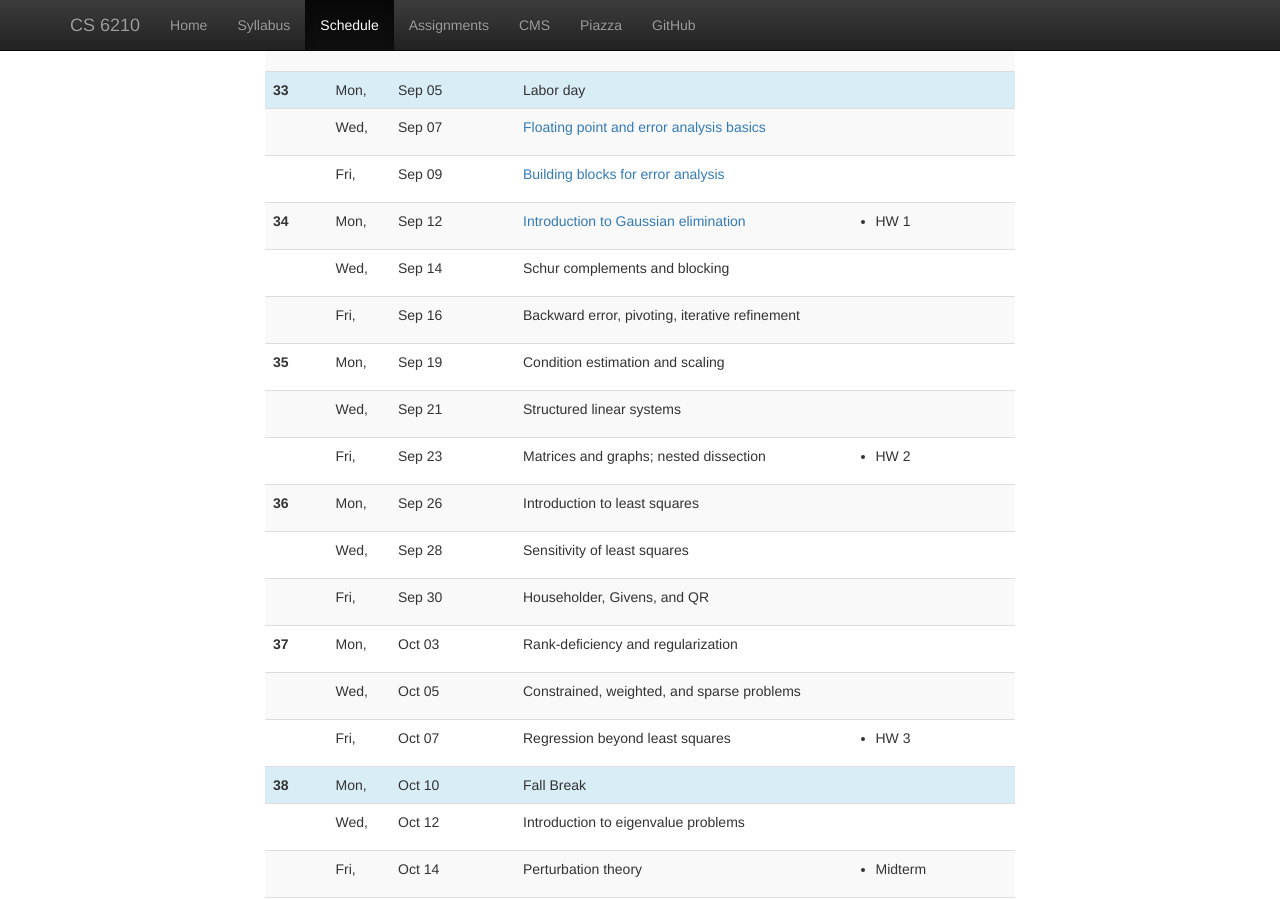
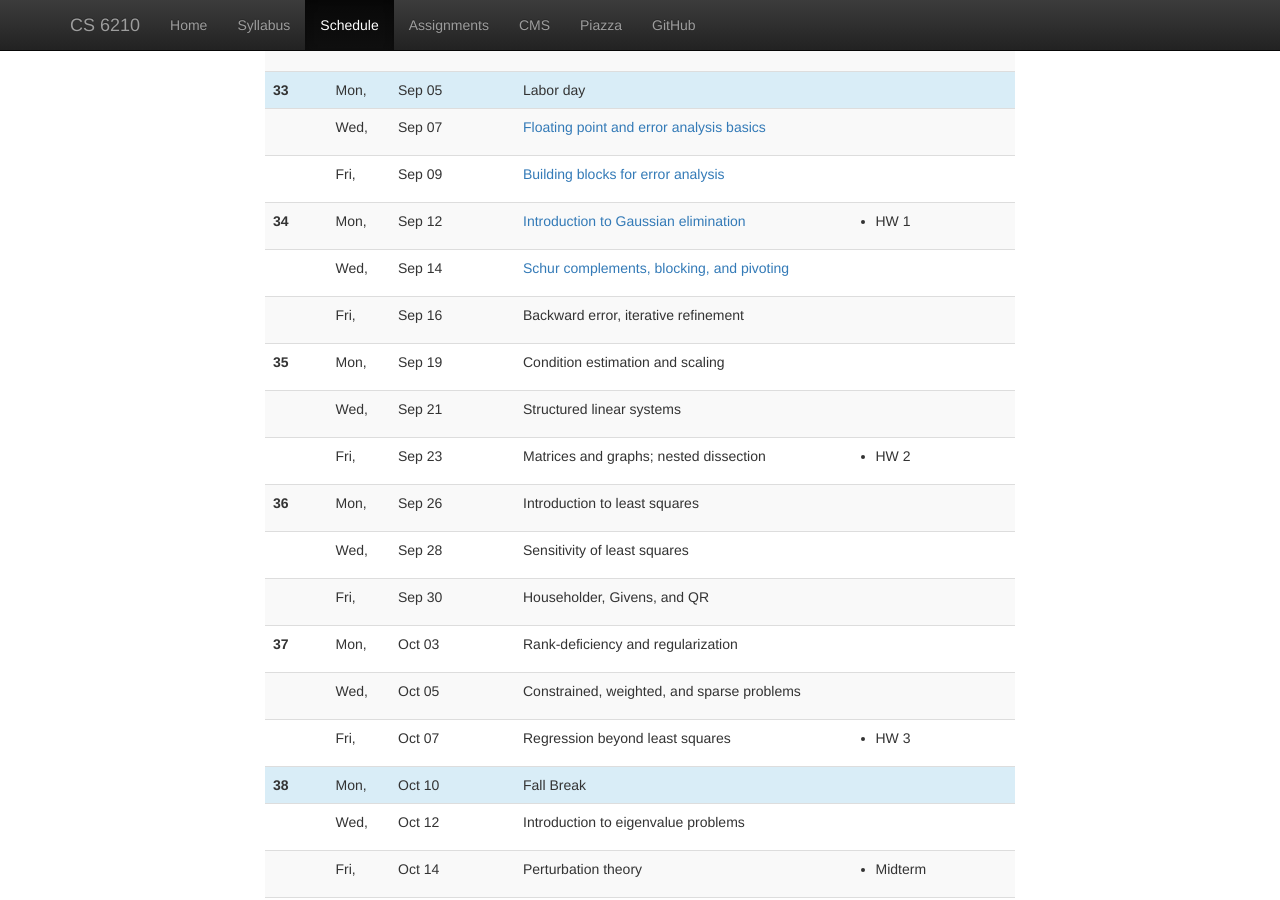
Before and after one commit to dbindel/cs6210-f16, a Jekyll site: the page built from web/schedule.html, in a window 1280 px wide and 900 px high, scrolled down 421 px. Built offline with Jekyll 4.4.1, drawn with Linux system fonts in a browser that asks for light colours; nearby versions of some CDN libraries; part of the change alters nothing that is shown.

```diff
--- a/web/_data/lectures.yml
+++ b/web/_data/lectures.yml
@@ -51,10 +51,11 @@
   notes: 2016-09-12.pdf
 -
   date: 2016-09-14
-  info: Schur complements and blocking
+  info: Schur complements, blocking, and pivoting
+  notes: 2016-09-14.pdf
 -
   date: 2016-09-16
-  info: Backward error, pivoting, iterative refinement
+  info: Backward error, iterative refinement
 #
 # ==================
 # Week 5
```
Also changed, not shown: 8 other files.
